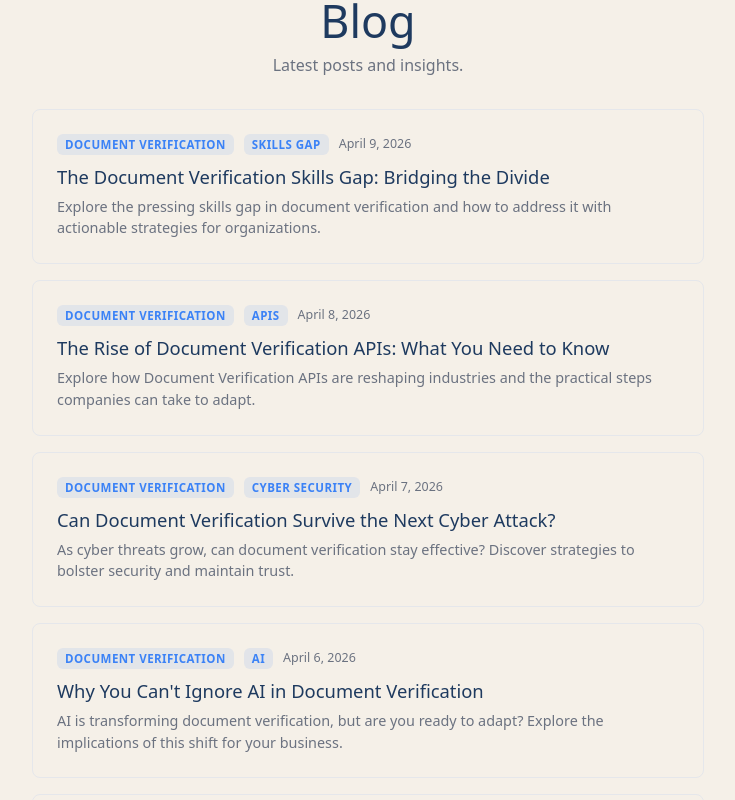
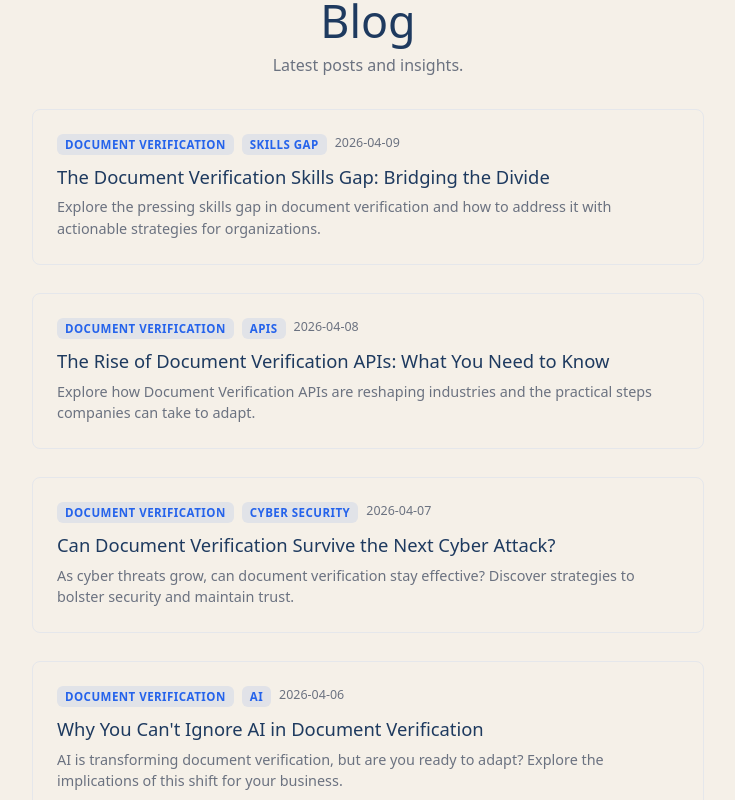
Before and after one commit to dbhurley/bymyownhand, a Next.js app: page /blog in a window 1280 px wide. Shown: the whole page, without its empty margins (272-1007 px from the left). Built offline with nearby package versions, Linux system fonts and the light colour scheme.

Commit message:
design: blog cards with site accent colors

```diff
--- a/src/app/blog/dynamic-posts.tsx
+++ b/src/app/blog/dynamic-posts.tsx
@@ -4,19 +4,18 @@ import Link from "next/link";
 export default function DynamicBlogPosts() {
   const posts = getAllPosts();
   if (posts.length === 0) return null;
-
   return (
     <>
       {posts.map((p) => (
-        <Link key={p.slug} href={`/blog/${p.slug}`} style={{ display: "block", padding: "24px", border: "1px solid #e5e7eb", borderRadius: "8px", textDecoration: "none", color: "inherit", transition: "box-shadow 0.15s" }}>
-          <div style={{ display: "flex", alignItems: "center", gap: "10px", marginBottom: "10px", fontSize: "0.78rem", color: "#6b7280", flexWrap: "wrap" as const }}>
+        <Link key={p.slug} href={"/blog/" + p.slug} style={{ display: "block", padding: "24px", border: "1px solid var(--border, #e5e7eb)", borderRadius: "8px", textDecoration: "none", color: "inherit", marginBottom: "12px", transition: "border-color 0.2s" }}>
+          <div style={{ display: "flex", gap: "8px", marginBottom: "8px", fontSize: "0.78rem", color: "#6b7280", flexWrap: "wrap" as const }}>
             {p.tags.slice(0, 2).map((tag) => (
-              <span key={tag} style={{ padding: "2px 8px", borderRadius: "6px", background: "rgba(59,130,246,0.1)", color: "#3b82f6", fontWeight: 600, fontSize: "0.72rem", textTransform: "uppercase" as const, letterSpacing: "0.04em" }}>{tag}</span>
+              <span key={tag} style={{ padding: "2px 8px", borderRadius: "6px", background: "#2563eb18", color: "#2563eb", fontWeight: 600, fontSize: "0.72rem", textTransform: "uppercase" as const, letterSpacing: "0.04em" }}>{tag}</span>
             ))}
-            <span>{new Date(p.date).toLocaleDateString("en-US", { month: "long", day: "numeric", year: "numeric" })}</span>
+            <span>{p.date}</span>
           </div>
-          <h2 style={{ fontSize: "1.15rem", lineHeight: 1.25, marginBottom: "8px" }}>{p.title}</h2>
-          <p style={{ margin: 0, color: "#6b7280", fontSize: "0.9rem" }}>{p.excerpt}</p>
+          <h2 style={{ fontSize: "1.15rem", marginBottom: "6px" }}>{p.title}</h2>
+          {p.excerpt && <p style={{ margin: 0, color: "#6b7280", fontSize: "0.9rem" }}>{p.excerpt}</p>}
         </Link>
       ))}
     </>
```
